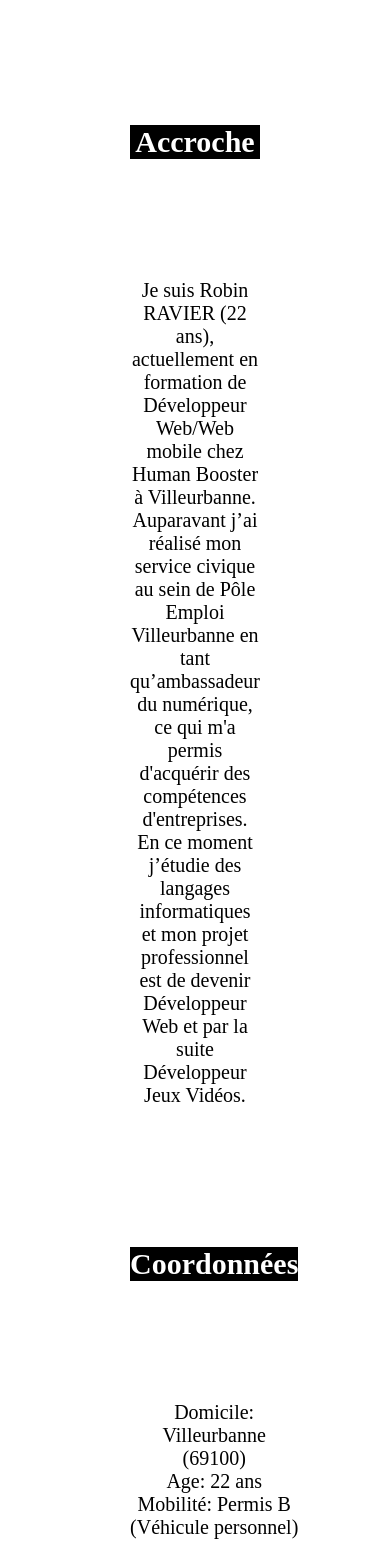
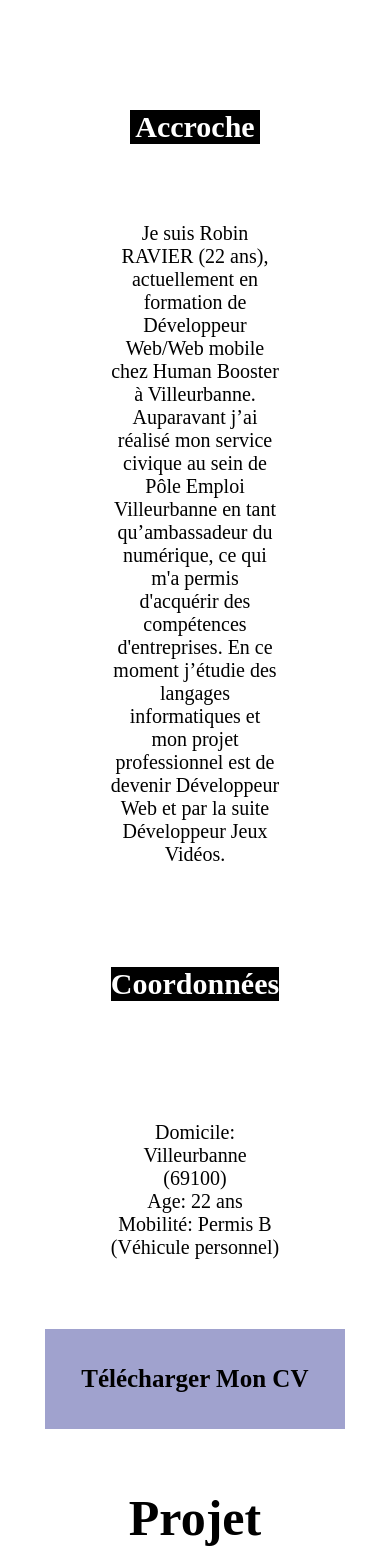
Before and after one commit to Robin7789/Mon-Site-WEB-CV, a plain HTML site: page index.html in a window 390 px wide. Shown: the part 737-2299 px from the top of the page. Drawn offline with Linux system fonts and the light colour scheme.

Commit message:
ajustement media queries

```diff
--- a/index.html
+++ b/index.html
@@ -31,7 +31,12 @@
         <div class="item">
           <h3>Accroche</h3>
           <p class="presentation">
-            Je suis Robin RAVIER (22 ans), actuellement en formation de Développeur Web/Web mobile chez Human Booster à Villeurbanne. Auparavant j’ai réalisé mon service civique au sein de Pôle Emploi Villeurbanne en tant qu’ambassadeur du numérique, ce qui m'a permis d'acquérir des compétences d'entreprises. En ce moment j’étudie des langages informatiques et mon projet professionnel est de devenir Développeur Web et par la suite Développeur Jeux Vidéos.
+            Je suis Robin RAVIER (22 ans), actuellement en formation de Développeur Web/Web
+            mobile chez Human Booster à Villeurbanne. Auparavant j’ai réalisé mon service
+            civique au sein de Pôle Emploi Villeurbanne en tant qu’ambassadeur du numérique,
+            ce qui m'a permis d'acquérir des compétences d'entreprises. En ce moment j’étudie
+            des langages informatiques et mon projet professionnel est de devenir Développeur
+             Web et par la suite Développeur Jeux Vidéos.
           </p>
         </div>
         <div class="item">
@@ -45,9 +50,8 @@
         </div>
       </div>
       <div id="pdf">
-        <a href="pdf/CV_2023-11-21_ROBIN_RAVIER.pdf" download>Télécharger Mon CV</a
-        >
-      </div>
+        <a href="pdf/CV_2024-04-03_ROBIN_RAVIER.pdf" download>Télécharger Mon CV</a>
+        </div>
       <h2 id="ancre2">Projet</h2>
       <div id="container2">
         <div>
@@ -55,7 +59,7 @@
             <p><strong>En formation :</strong> J’ai réalisé un projet collectif qui présente notre équipe (site en local pour le moment). Nous avons choisi un thème sur l’espace et notre équipe était représentée sous forme d’astronautes et notre formation étant notre voyage spatial.</p>
             <img id="collectif" src="image/projet-co.png" alt="Une photo de notre équipage en astronautes">
             <p><strong>Perso : </strong>J'ai réalisé mon portefolio sur github :
-              <a id="linkgithub" href="https://robin7789.github.io/Mon-Site-WEB-CV/"><img id="github" src="image/GitHub-logo.png" alt="Le logo de Github"></a></p>
+              <a id="linkgithub" href="https://github.com/Robin7789"><img id="github" src="image/GitHub-logo.png" alt="Le logo de Github"></a></p>
         </div>
         <div>
             <h3>Mes projets futurs</h3>
--- a/style.css
+++ b/style.css
@@ -2,6 +2,7 @@
 
 body {
   margin: 0;
+  padding: 0;
   text-align: center;
   font-size: 20px;
 }
@@ -33,7 +34,7 @@ header {
 nav {
   display: flex;
   justify-content: space-between;
-  margin-bottom: 25px;
+  margin-bottom: 10px;
 }
 
 nav a {
@@ -70,11 +71,13 @@ h1 {
 }
 
 #pdf {
-  text-align: center;
+  display: flex;
+  align-items: center;
+  justify-content: center;
+  margin-left: 41.5%;
   background-color: #a0a2ce;
   width: 300px;
   height: 100px;
-  margin-left: 38%;
 }
 
 #pdf a {
@@ -82,7 +85,6 @@ h1 {
   font-size: 25px;
   text-decoration: none;
   font-weight: bold;
-  line-height: 18vh;
 }
 
 h2 {
@@ -160,6 +162,7 @@ h3 {
 .pro {
   display: flex;
   align-items: center;
+  justify-content: space-between;
 }
 
 .ipro {
@@ -216,10 +219,18 @@ footer a img {
 
   #container1 {
     flex-wrap: wrap;
+    justify-content: center;
+  }
+
+  p.presentation {
+    margin: -15%;
+    margin-top: 60%;
   }
 
   #pdf {
     margin-left: 100px;
+    justify-content: center;
+    margin-left: 11.5%;
   }
 
   #collectif {
@@ -244,6 +255,10 @@ footer a img {
     text-align: center;
   }
 
+  .pro {
+    flex-direction: column;
+  }
+
   .ipro {
     margin: 0;
   }
```
Also changed, not shown: 2 other files.
